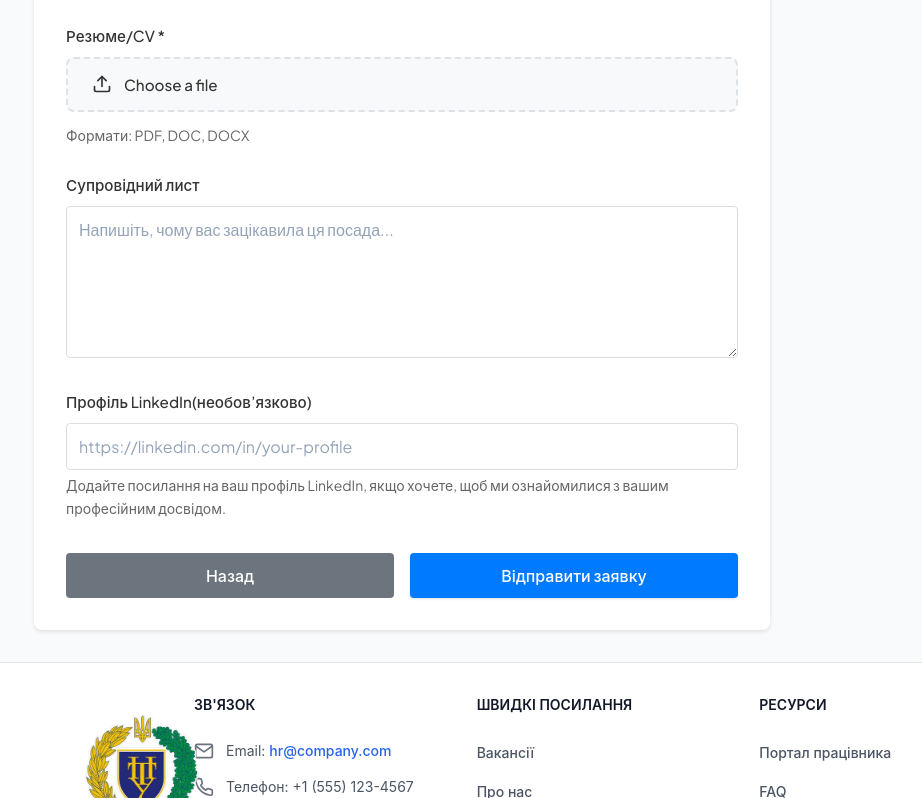
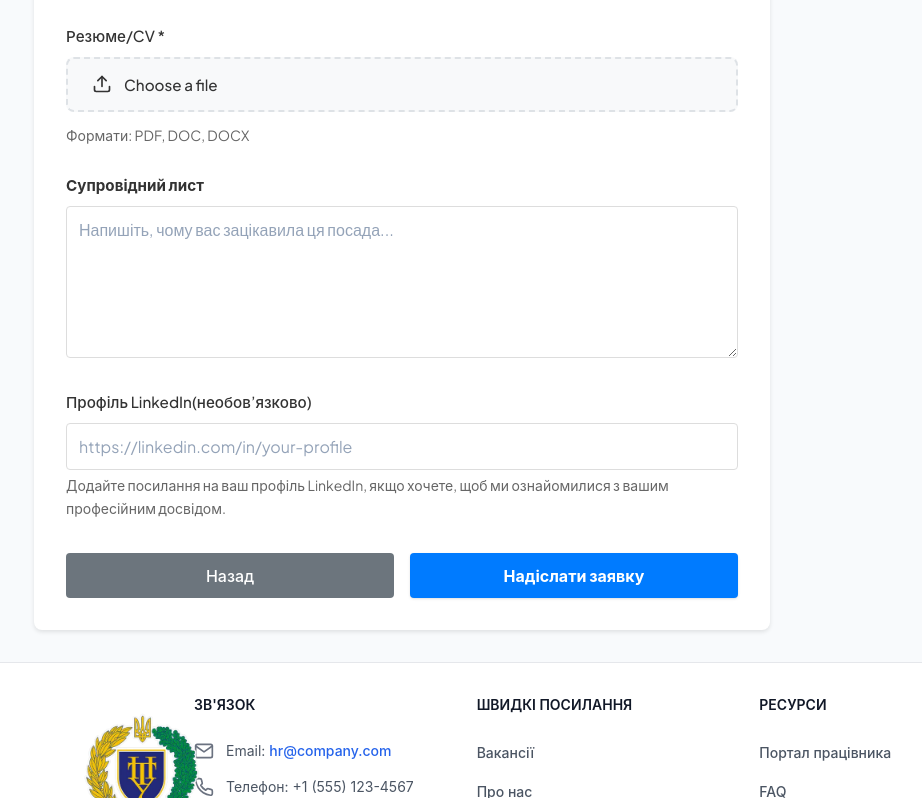
Before and after one commit to MadeR228/KURSOVA-BUILD, a React app: page /jobs/1/apply in a window 1280 px wide. Shown: the part 658-1456 px from the top of the page, without its empty margins (238-1160 px from the left). Built offline with nearby package versions, Linux system fonts and the light colour scheme; the HTML template or start-up script is replaced by a standard one.

Commit message:
gallery(tipo)

```diff
--- a/src/components/pages/Apply.jsx
+++ b/src/components/pages/Apply.jsx
@@ -194,7 +194,7 @@ const Apply = () => {
         </div>
 
         <div className="form-group">
-          <label htmlFor="coverLetter">Супровідний лист</label>
+          <label htmlFor="coverLetter"><b>Супровідний лист</b></label>
           <textarea
             id="coverLetter"
             name="coverLetter"
@@ -223,7 +223,7 @@ const Apply = () => {
             Назад
           </button>
           <button type="submit" className="btn btn-primary">
-            Відправити заявку
+            <b>Надіслати заявку</b>
           </button>
         </div>
       </form>
```
